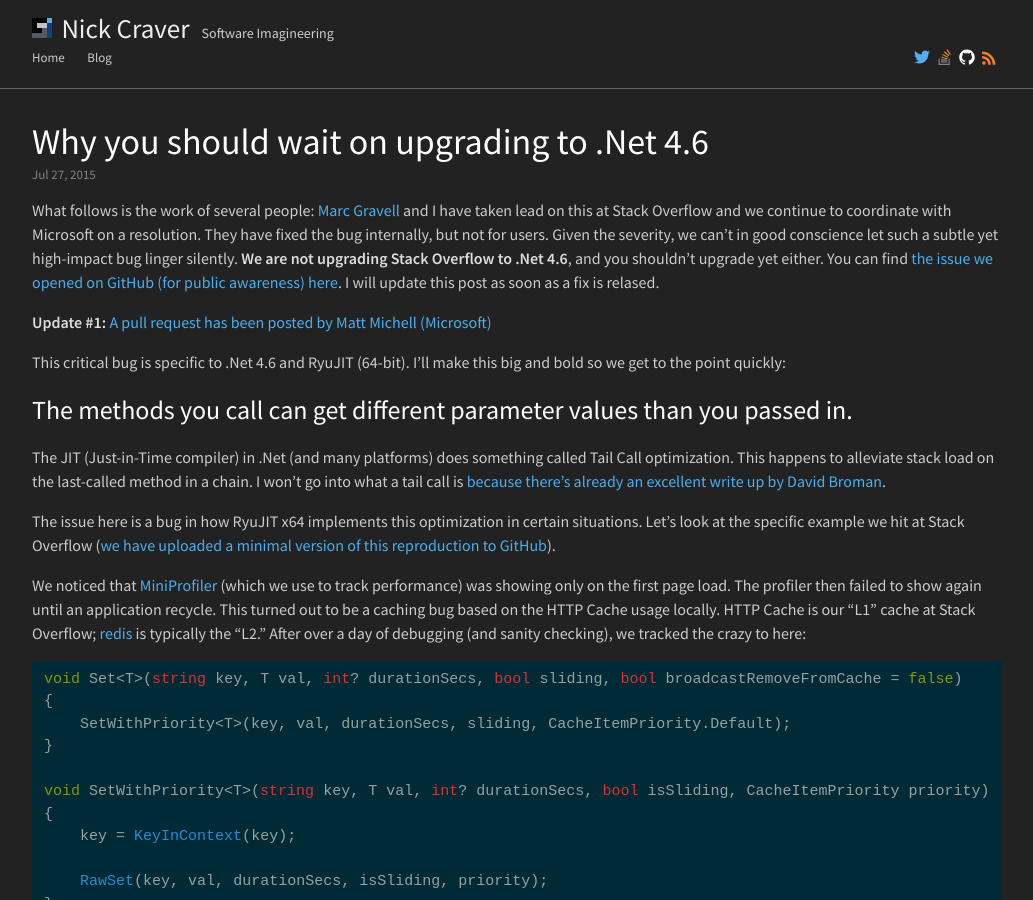
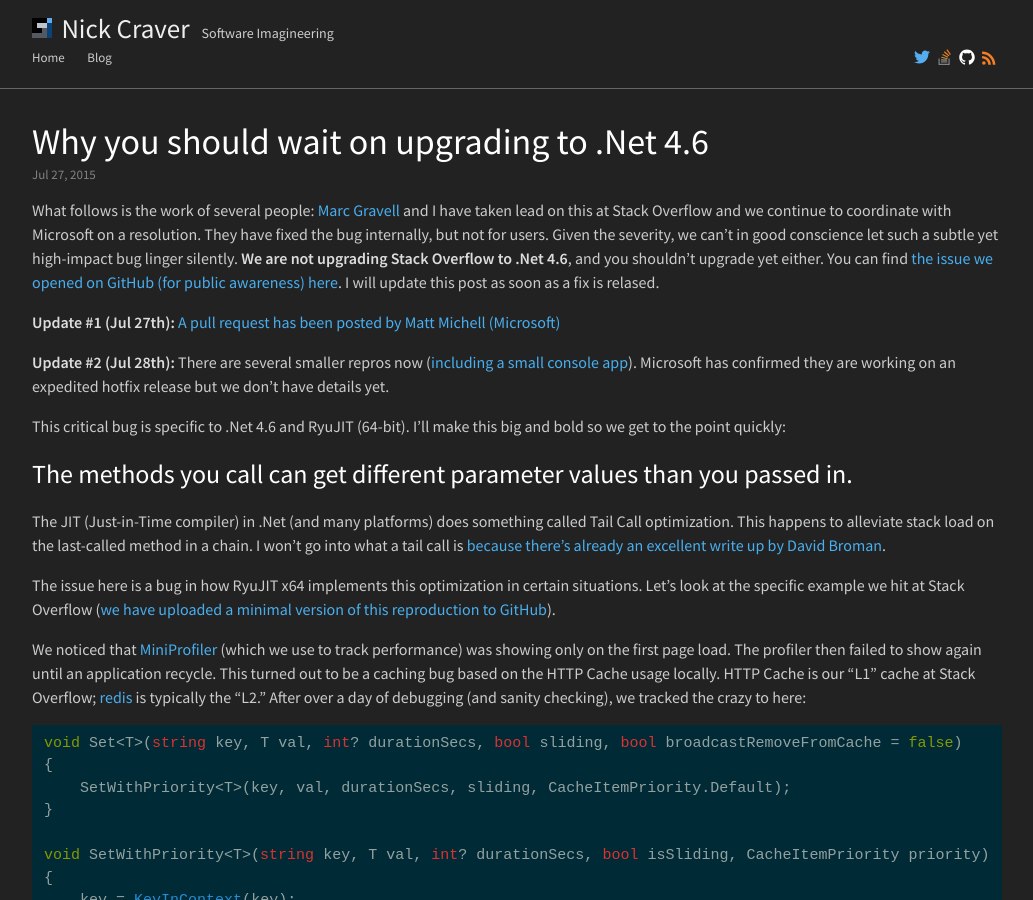
Before and after one commit to NickCraver/nickcraver.github.com, a Jekyll site: the page built from blog/_posts/2015-07-27-why-you-should-wait-on-dotnet-46.markdown, in a window 1280 px wide and 900 px high. Shown: the whole window, without its empty margins (123-1156 px from the left). Built offline with Jekyll 4.4.1, drawn with Linux system fonts in a browser that asks for light colours; comment, search, counter and statistics services are not loaded; some of the changed text lies outside the part shown.

Commit message:
Updates and typo fix

```diff
--- a/blog/_posts/2015-07-27-why-you-should-wait-on-dotnet-46.markdown
+++ b/blog/_posts/2015-07-27-why-you-should-wait-on-dotnet-46.markdown
@@ -6,7 +6,9 @@
 ---
 What follows is the work of several people: [Marc Gravell](http://blog.marcgravell.com/) and I have taken lead on this at Stack Overflow and we continue to coordinate with Microsoft on a resolution. They have fixed the bug internally, but not for users. Given the severity, we can't in good conscience let such a subtle yet high-impact bug linger silently. **We are not upgrading Stack Overflow to .Net 4.6**, and you shouldn't upgrade yet either. You can find [the issue we opened on GitHub (for public awareness) here](https://github.com/dotnet/coreclr/issues/1296). I will update this post as soon as a fix is relased.
 
-**Update #1:** [A pull request has been posted by Matt Michell (Microsoft)](https://github.com/dotnet/coreclr/pull/1298)
+**Update #1 (Jul 27th):** [A pull request has been posted by Matt Michell (Microsoft)](https://github.com/dotnet/coreclr/pull/1298)
+
+**Update #2 (Jul 28th):** There are several smaller repros now ([including a small console app](https://github.com/dotnet/coreclr/issues/1296#issuecomment-125568026)). Microsoft has confirmed they are working on an expedited hotfix release but we don't have details yet.
 
 This critical bug is specific to .Net 4.6 and RyuJIT (64-bit). I'll make this big and bold so we get to the point quickly:
 
```
Also changed, not shown: other parts of blog/_posts/2015-07-27-why-you-should-wait-on-dotnet-46.markdown (+1 -1 lines).
